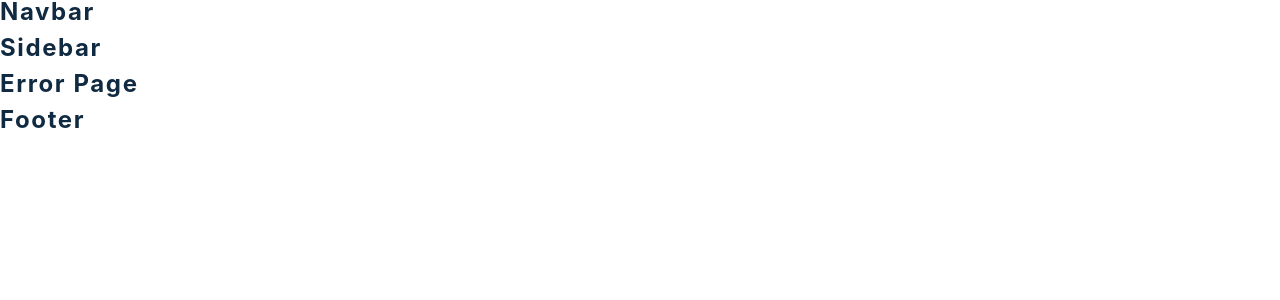
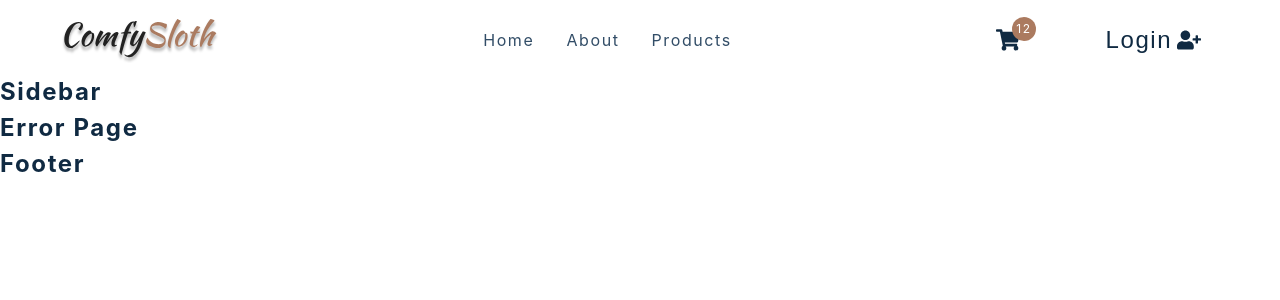
Before and after one commit to nfragiskatos/React-Comfy_Sloth, a React (Create React App) app: page / in a window 1280 px wide. Shown: the top 300 px of the page. Built offline with nearby package versions, Linux system fonts and the light colour scheme.

Commit message:
Initial Navbar implementation
Added logo, nav links to home, about and products, and included shopping cart and login buttons

```diff
--- a/src/components/CartButtons.js
+++ b/src/components/CartButtons.js
@@ -1,14 +1,24 @@
-import React from 'react'
-import { FaShoppingCart, FaUserMinus, FaUserPlus } from 'react-icons/fa'
-import { Link } from 'react-router-dom'
-import styled from 'styled-components'
-import { useProductsContext } from '../context/products_context'
-import { useCartContext } from '../context/cart_context'
-import { useUserContext } from '../context/user_context'
+import React from "react";
+import { FaShoppingCart, FaUserPlus } from "react-icons/fa";
+import { Link } from "react-router-dom";
+import styled from "styled-components";
+import { project } from "../ProjectProperties";
 
 const CartButtons = () => {
-  return <h4>cart buttons </h4>
-}
+  return (
+    <Wrapper className="cart-btn-wrapper">
+      <Link to={project.nav.cart} className="cart-btn">
+        <span className="cart-container">
+          <FaShoppingCart />
+          <span className="cart-value">12</span>
+        </span>
+      </Link>
+      <button type="button" className="auth-btn">
+        Login <FaUserPlus />
+      </button>
+    </Wrapper>
+  );
+};
 
 const Wrapper = styled.div`
   display: grid;
@@ -62,5 +72,5 @@ const Wrapper = styled.div`
       margin-left: 5px;
     }
   }
-`
-export default CartButtons
+`;
+export default CartButtons;
--- a/src/components/Navbar.js
+++ b/src/components/Navbar.js
@@ -1,16 +1,39 @@
-import React from 'react'
-import styled from 'styled-components'
-import logo from '../assets/logo.svg'
-import { FaBars } from 'react-icons/fa'
-import { Link } from 'react-router-dom'
-import { links } from '../utils/constants'
-import CartButtons from './CartButtons'
-import { useProductsContext } from '../context/products_context'
-import { useUserContext } from '../context/user_context'
+import React from "react";
+import { FaBars } from "react-icons/fa";
+import { Link } from "react-router-dom";
+import styled from "styled-components";
+import logo from "../assets/logo.svg";
+import { project } from "../ProjectProperties";
+import { links } from "../utils/constants";
+import CartButtons from "./CartButtons";
 
 const Nav = () => {
-  return <h4>navbar</h4>
-}
+  return (
+    <NavContainer>
+      <div className="nav-center">
+        <div className="nav-header">
+          <Link to={project.nav.homepage}>
+            <img src={logo} alt="comfy sloth" />
+          </Link>
+          <button type="button" className="nav-toggle">
+            <FaBars />
+          </button>
+        </div>
+        <ul className="nav-links">
+          {links.map((link) => {
+            const { id, text, url } = link;
+            return (
+              <li key={id}>
+                <Link to={url}>{text}</Link>
+              </li>
+            );
+          })}
+        </ul>
+        <CartButtons />
+      </div>
+    </NavContainer>
+  );
+};
 
 const NavContainer = styled.nav`
   height: 5rem;
@@ -77,6 +100,6 @@ const NavContainer = styled.nav`
       display: grid;
     }
   }
-`
+`;
 
-export default Nav
+export default Nav;
--- a/src/utils/constants.js
+++ b/src/utils/constants.js
@@ -1,47 +1,45 @@
-import React from 'react'
-import { GiCompass, GiDiamondHard, GiStabbedNote } from 'react-icons/gi'
+import React from "react";
+import { GiCompass, GiDiamondHard, GiStabbedNote } from "react-icons/gi";
+import { project } from "../ProjectProperties";
 export const links = [
   {
     id: 1,
-    text: 'home',
-    url: '/',
+    text: "home",
+    url: project.nav.homepage,
   },
   {
     id: 2,
-    text: 'about',
-    url: '/about',
+    text: "about",
+    url: project.nav.about,
   },
   {
     id: 3,
-    text: 'products',
-    url: '/products',
+    text: "products",
+    url: project.nav.products,
   },
-]
+];
 
 export const services = [
   {
     id: 1,
     icon: <GiCompass />,
-    title: 'mission',
-    text:
-      'Lorem ipsum, dolor sit amet consectetur adipisicing elit. Voluptates, ea. Perferendis corrupti reiciendis nesciunt rerum velit autem unde numquam nisi',
+    title: "mission",
+    text: "Lorem ipsum, dolor sit amet consectetur adipisicing elit. Voluptates, ea. Perferendis corrupti reiciendis nesciunt rerum velit autem unde numquam nisi",
   },
   {
     id: 2,
     icon: <GiDiamondHard />,
-    title: 'vision',
-    text:
-      'Lorem ipsum, dolor sit amet consectetur adipisicing elit. Voluptates, ea. Perferendis corrupti reiciendis nesciunt rerum velit autem unde numquam nisi',
+    title: "vision",
+    text: "Lorem ipsum, dolor sit amet consectetur adipisicing elit. Voluptates, ea. Perferendis corrupti reiciendis nesciunt rerum velit autem unde numquam nisi",
   },
   {
     id: 3,
     icon: <GiStabbedNote />,
-    title: 'history',
-    text:
-      'Lorem ipsum, dolor sit amet consectetur adipisicing elit. Voluptates, ea. Perferendis corrupti reiciendis nesciunt rerum velit autem unde numquam nisi',
+    title: "history",
+    text: "Lorem ipsum, dolor sit amet consectetur adipisicing elit. Voluptates, ea. Perferendis corrupti reiciendis nesciunt rerum velit autem unde numquam nisi",
   },
-]
+];
 
-export const products_url = 'https://course-api.com/react-store-products'
+export const products_url = "https://course-api.com/react-store-products";
 
-export const single_product_url = `https://course-api.com/react-store-single-product?id=`
+export const single_product_url = `https://course-api.com/react-store-single-product?id=`;
```
